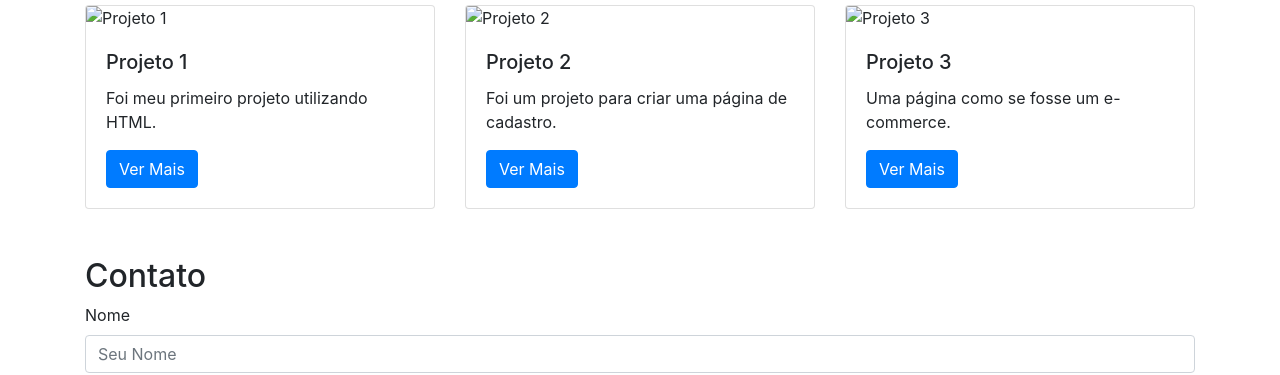
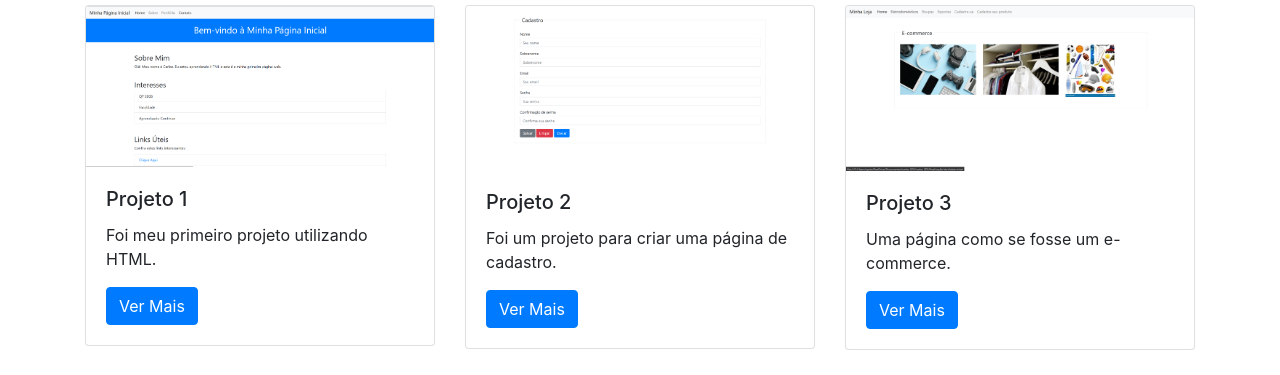
Before and after one commit to Carlos100862/portfolioprincipal, a plain HTML site: page index.html in a window 1280 px wide. Shown: the part 456-831 px from the top of the page. Drawn offline with nearby package versions, Linux system fonts and the light colour scheme.

Commit message:
Update index.html

```diff
--- a/index.html
+++ b/index.html
@@ -46,7 +46,7 @@
         <div class="row">
             <div class="col-md-4">
                 <div class="card">
-                    <img src="img1.png" class="card-img-top" alt="Projeto 1">
+                    <img src="imgs/img1.png" class="card-img-top" alt="Projeto 1">
                     <div class="card-body">
                         <h5 class="card-title">Projeto 1</h5>
                         <p class="card-text">Foi meu primeiro projeto utilizando HTML.</p>
@@ -56,7 +56,7 @@
             </div>
             <div class="col-md-4">
                 <div class="card">
-                    <img src="img2.png" class="card-img-top" alt="Projeto 2">
+                    <img src="imgs/img2.png" class="card-img-top" alt="Projeto 2">
                     <div class="card-body">
                         <h5 class="card-title">Projeto 2</h5>
                         <p class="card-text">Foi um projeto para criar uma página de cadastro.</p>
@@ -66,7 +66,7 @@
             </div>
             <div class="col-md-4">
                 <div class="card">
-                    <img src="img3.png" class="card-img-top" alt="Projeto 3">
+                    <img src="imgs/img3.png" class="card-img-top" alt="Projeto 3">
                     <div class="card-body">
                         <h5 class="card-title">Projeto 3</h5>
                         <p class="card-text">Uma página como se fosse um e-commerce.</p>
```
